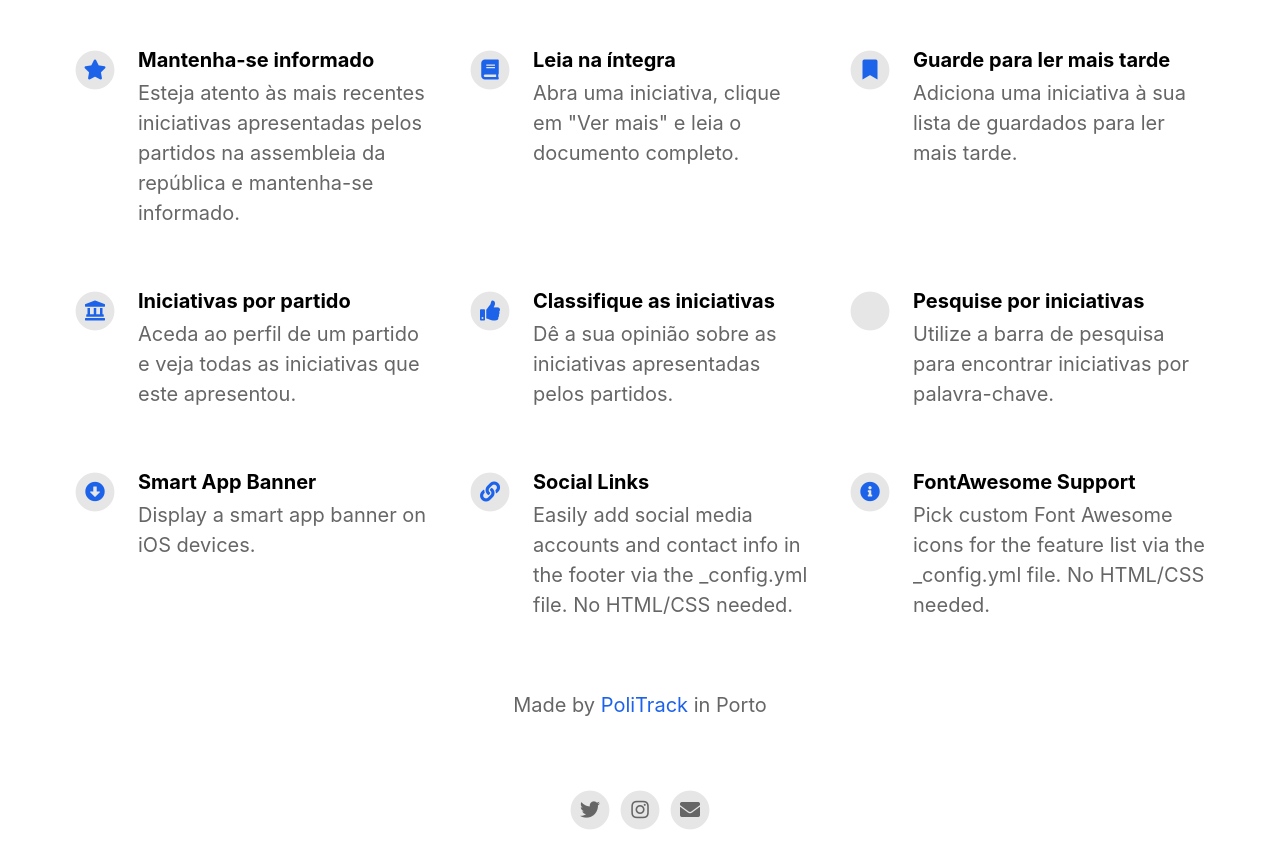
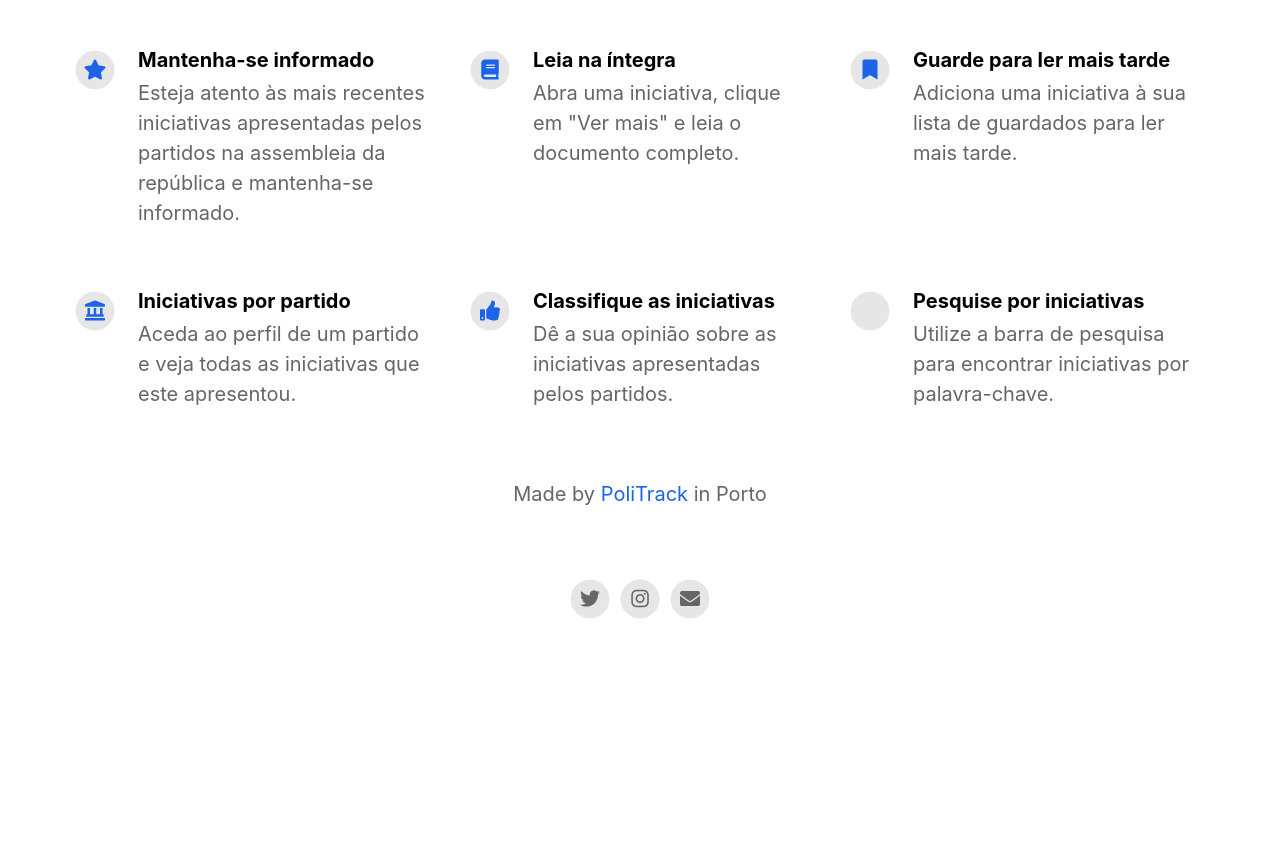
Before and after one commit to politrackpt/politrackpt.github.io, a Jekyll site: the page built from index.html, in a window 1280 px wide and 900 px high, scrolled down 1034 px. Shown: the top 868 px of the window. Built offline with Jekyll 4.4.1, drawn with Linux system fonts in a browser that asks for light colours; nearby versions of some CDN libraries; after the commit the page ends 1723 px from its top, so only the background shows below that.

Commit message:
removed extra stuff

```diff
--- a/_config.yml
+++ b/_config.yml
@@ -59,18 +59,6 @@ features                                  :
   - title                                 : Pesquise por iniciativas
     description                           : Utilize a barra de pesquisa para encontrar iniciativas por palavra-chave.
     fontawesome_icon_name                 : magnifying-glass
-
-  - title                                 : Smart App Banner
-    description                           : Display a smart app banner on iOS devices.
-    fontawesome_icon_name                 : arrow-alt-circle-down
-
-  - title                                 : Social Links
-    description                           : Easily add social media accounts and contact info in the footer via the _config.yml file. No HTML/CSS needed.
-    fontawesome_icon_name                 : link
-
-  - title                                 : FontAwesome Support
-    description                           : Pick custom Font Awesome icons for the feature list via the _config.yml file. No HTML/CSS needed.
-    fontawesome_icon_name                 : info-circle
 
   - title                                 : # New Feature Title
     description                           : # New Feature Description
```
